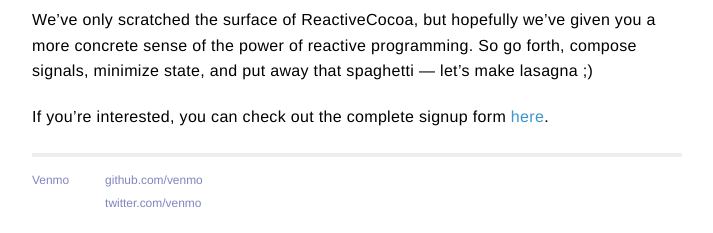
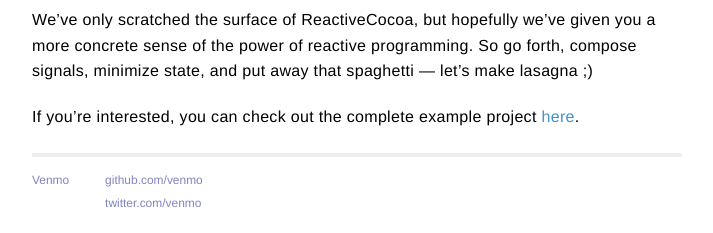
Before and after one commit to venmo/venmo.github.io, a Jekyll site: the page built from _posts/2014-05-21-ReactiveCocoa.md, in a window 1280 px wide and 900 px high, scrolled down 5343 px. Shown: the part 664-897 px from the top of the window, without its empty margins (283-996 px from the left). Built offline with Jekyll 4.4.1, drawn with Linux system fonts in a browser that asks for light colours; Markdown is read by kramdown in place of the engine named in the settings.

Commit message:
signup form -> example project

```diff
--- a/_posts/2014-05-21-ReactiveCocoa.md
+++ b/_posts/2014-05-21-ReactiveCocoa.md
@@ -234,4 +234,4 @@ Updating our reactive implementation hardly required any changes to what we wrot
 
 We've only scratched the surface of ReactiveCocoa, but hopefully we've given you a more concrete sense of the power of reactive programming. So go forth, compose signals, minimize state, and put away that spaghetti — let's make lasagna ;)
 
-If you're interested, you can check out the complete signup form [here](https://github.com/benzguo/ReactiveSignup).
+If you're interested, you can check out the complete example project [here](https://github.com/benzguo/ReactiveSignup).
```
